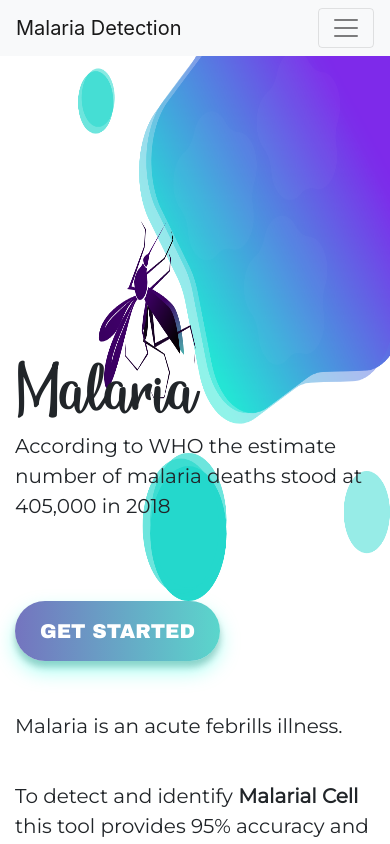
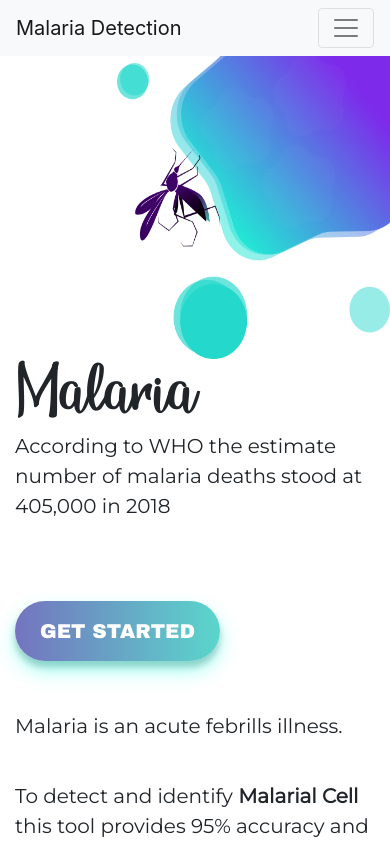
Before and after one commit to HakinCodes/Malaria-Detection, a React (Create React App) app in the folder malarial-detection/: page / in a window 390 px wide. Shown: the top 844 px of the page. Built offline with nearby package versions, Linux system fonts and the light colour scheme.

Commit message:
Mobile view update

```diff
--- a/malarial-detection/src/assets/css/Homepage.css
+++ b/malarial-detection/src/assets/css/Homepage.css
@@ -105,7 +105,8 @@
     z-index:none;
     position: absolute;
     top: 0;
-    max-width:80%
+    max-width:70%;
+    max-height: 50%;
   }
   .bgimage2{
     z-index:none;
```
